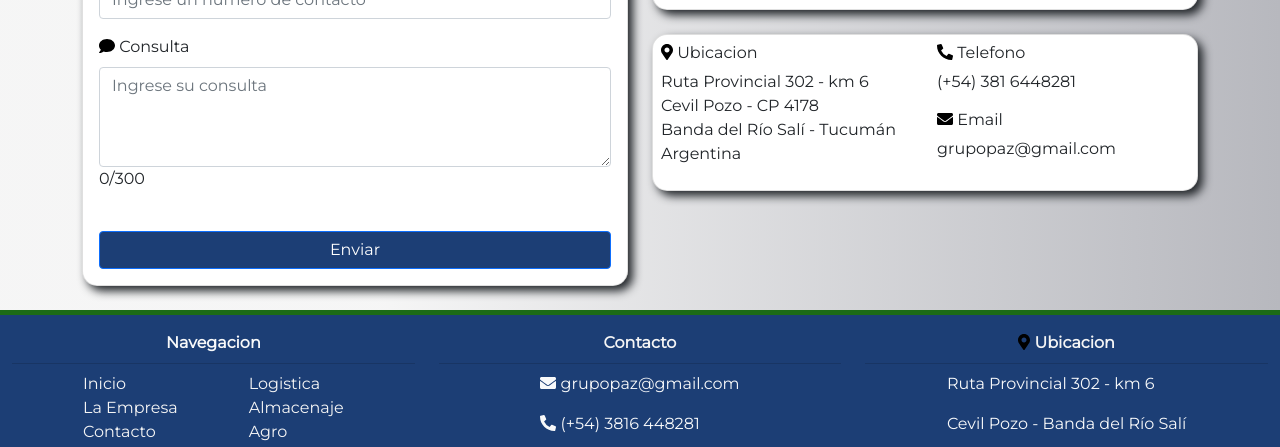
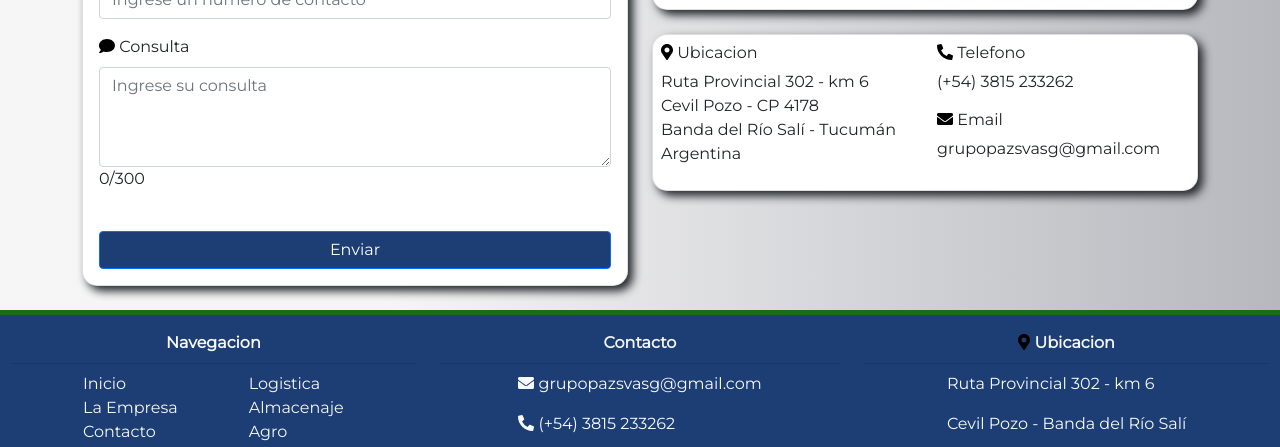
Before and after one commit to alejandro-povina/grupoPaz, a React (Create React App) app: page /contacto in a window 1280 px wide. Shown: the part 488-935 px from the top of the page. Built offline with nearby package versions, Linux system fonts and the light colour scheme.

Commit message:
se actualizo numero de tel y email

```diff
--- a/src/components/Contacto.js
+++ b/src/components/Contacto.js
@@ -30,9 +30,9 @@ const Contacto = () => {
                     </div>
                     <div className="col-sm-6 col-md-6">
                     <h6> <FontAwesomeIcon icon={faPhoneAlt} className="ubic turn"></FontAwesomeIcon> Telefono</h6>
-                    <p>(+54) 381 6448281</p>
+                    <p>(+54) 3815 233262</p>
                     <h6> <FontAwesomeIcon icon={faEnvelope} className="ubic turn"></FontAwesomeIcon> Email</h6>
-                    <p>grupopaz@gmail.com</p>
+                    <p>grupopazsvasg@gmail.com</p>
                     </div>
 
 
--- a/src/components/Footer.js
+++ b/src/components/Footer.js
@@ -37,8 +37,8 @@ const Footer = () => {
             <Dropdown.Divider/>
             <div className="d-flex justify-content-center">
             <div className="box">
-            <p><FontAwesomeIcon icon={faEnvelope}></FontAwesomeIcon> grupopaz@gmail.com</p>
-            <p><FontAwesomeIcon icon={faPhoneAlt}></FontAwesomeIcon> (+54) 3816 448281</p>
+            <p><FontAwesomeIcon icon={faEnvelope}></FontAwesomeIcon> grupopazsvasg@gmail.com</p>
+            <p><FontAwesomeIcon icon={faPhoneAlt}></FontAwesomeIcon> (+54) 3815 233262</p>
             </div>
             </div>
            </div>
```
